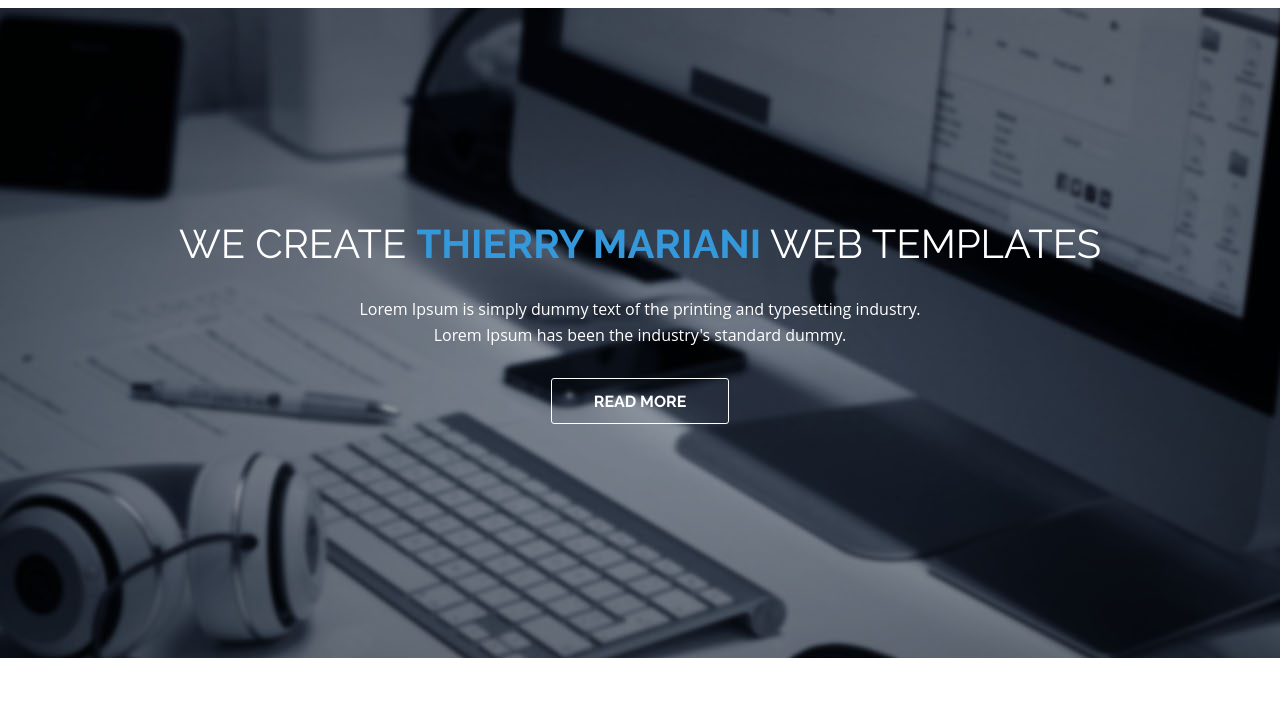
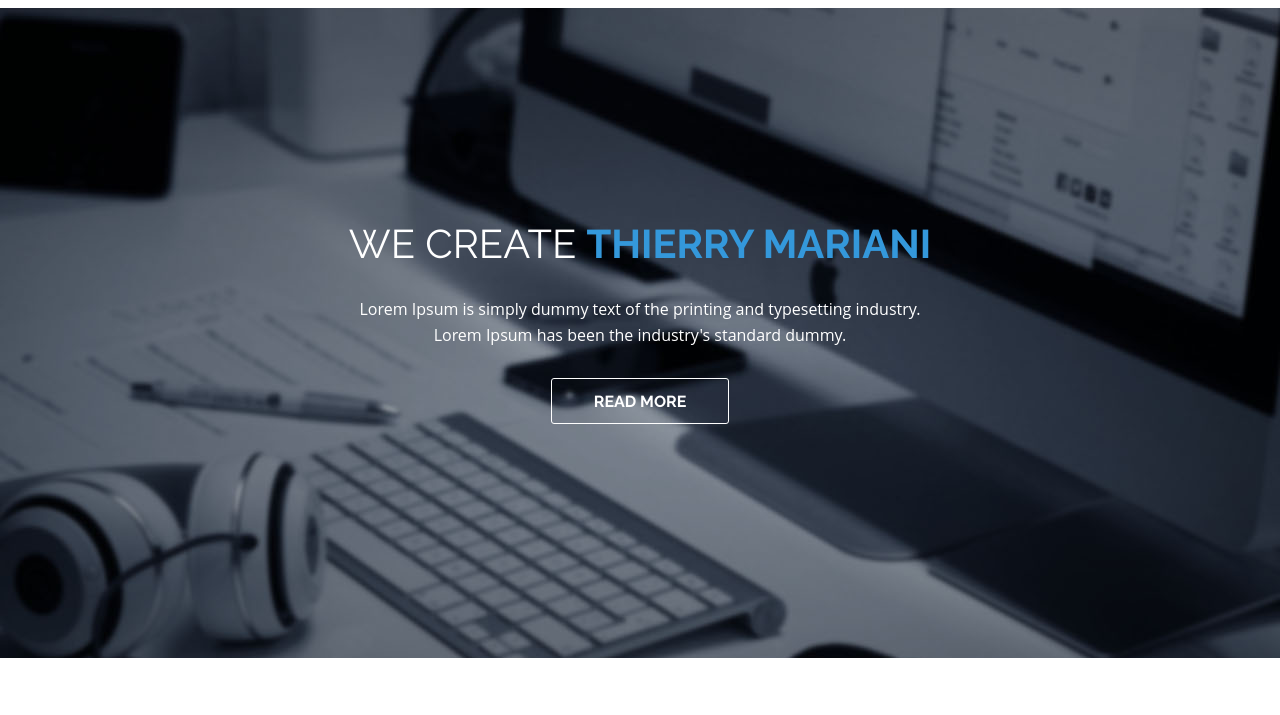
Before and after one commit to hermeslajoinie/hermeslajoinie.github.io, a plain HTML site: page index.html in a window 1280 px wide. Shown: the part 82-797 px from the top of the page. Drawn offline with Linux system fonts and the light colour scheme.

Commit message:
Update index.html

```diff
--- a/index.html
+++ b/index.html
@@ -54,7 +54,7 @@
         <div class="row">
           <div class="col-md-12">
             <div class="top_left_cont zoomIn wow animated">
-              <h2>We create <strong>Thierry Mariani</strong> web templates</h2>
+              <h2>We create <strong>Thierry Mariani</strong> </h2>
               <p>Lorem Ipsum is simply dummy text of the printing and typesetting industry. <br/>Lorem Ipsum has been the industry's standard dummy.</p>
               <a href="#service" class="read_more2">Read more</a> </div>
           </div>
```
